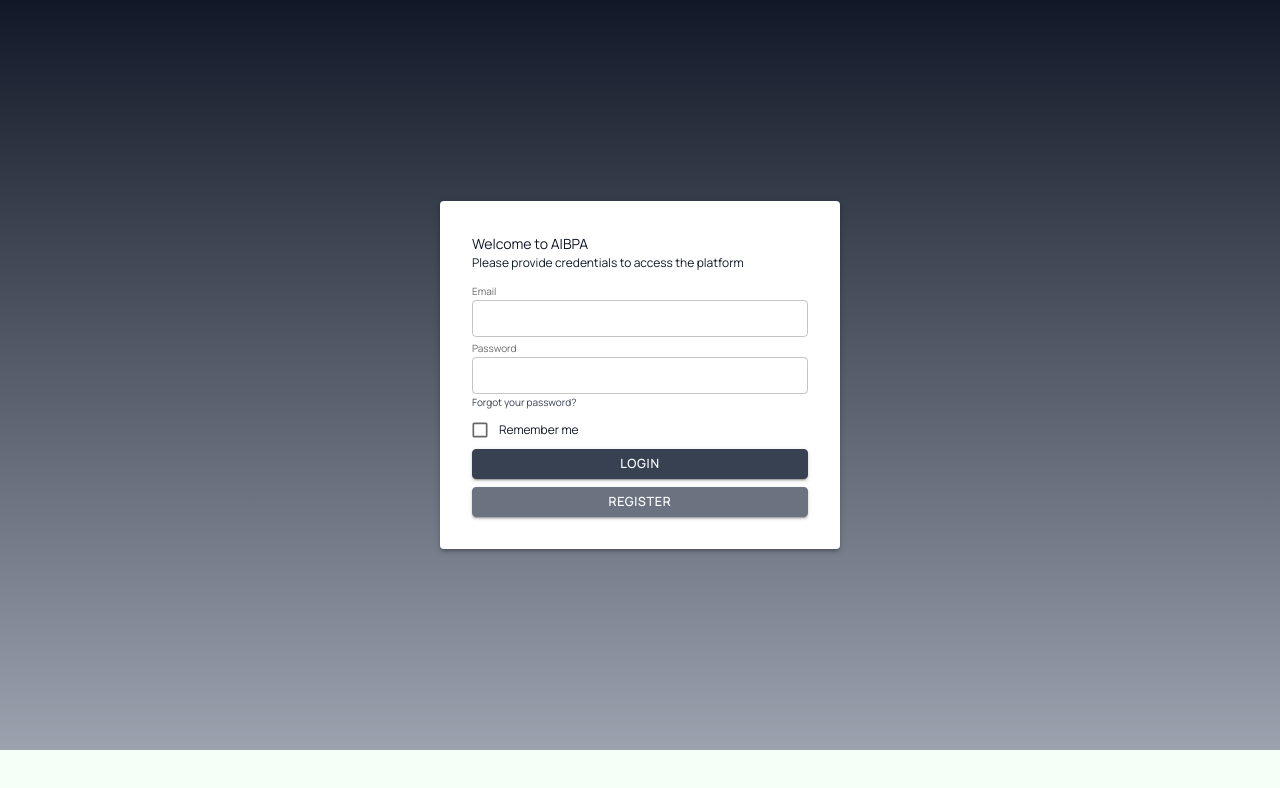
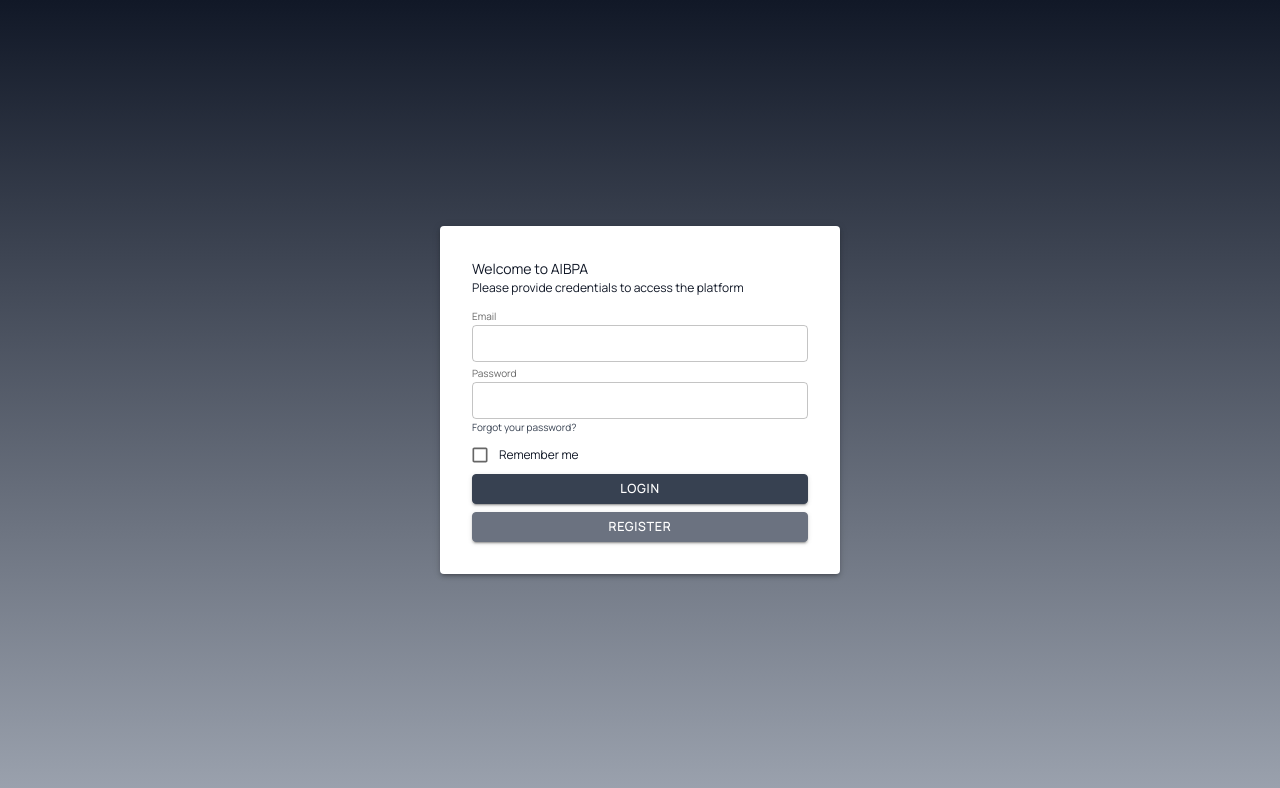
Before and after one commit to spars57/aibpa-ui, a React (Vite) app: page /login in a window 1280 px wide. Shown: the top 788 px of the page. Built offline with nearby package versions, Linux system fonts and the light colour scheme.

Commit message:
Page-Overflow fix

```diff
--- a/src/App.tsx
+++ b/src/App.tsx
@@ -18,7 +18,7 @@ const ApplicationBox = styled(Box)(({ theme }) => ({
     overflow: 'hidden',
     scrollbarWidth: 'none',
     flexGrow: 1,
-    height: 'calc(100vh - 50px)',
+    minHeight: 0,
     width: '100%',
 }));
 
@@ -26,7 +26,7 @@ const Wrapper = styled(Box)<{ authenticated: boolean }>(({ authenticated = false
     transition: 'all 3s ease',
     display: 'flex',
     overflow: 'hidden',
-    height: authenticated === true ? 'calc(100vh - 50px)' : '100vh',
+    flexGrow: authenticated === true ? 'calc(100vh - 50px)' : '100vh',
 }));
 
 function App() {
--- a/src/components/sidebar/index.tsx
+++ b/src/components/sidebar/index.tsx
@@ -49,7 +49,8 @@ const Sidebar = () => {
             p={1}
             gap={0.24}
             minWidth={200}
-            height={'calc(100vh - 50px)'}
+            flexGrow={1}
+            minHeight={0}
             bgcolor={'primary.light'}
         >
             {loading && (
```
